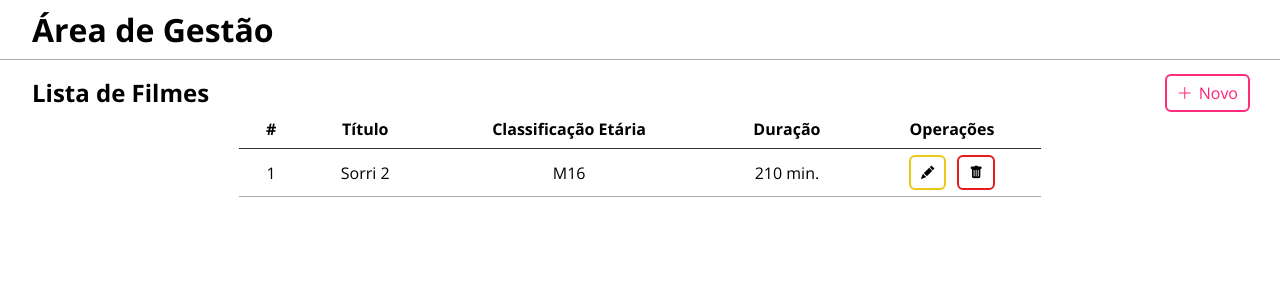
After one commit to alyrx/cinema-app, a PHP site: page /movies/index.php in a window 1280 px wide. The commit adds this page. Shown: the top 300 px of the page. Run offline with PHP 8.4, Linux system fonts and the light colour scheme; data comes from the database, SQL or seed files in the repository.

Commit message:
Added Movie management page

```diff
--- a/assets/css/app.css
+++ b/assets/css/app.css
@@ -1,4 +1,7 @@
+/* Google Fonts @import */
 @import url("https://fonts.googleapis.com/css2?family=Open+Sans:wght@300..800&display=swap");
+
+/* Bootstrap Icons @import */
 @import url("https://cdn.jsdelivr.net/npm/bootstrap-icons@1.11.3/font/bootstrap-icons.min.css");
 
 /* Fonts */
@@ -21,7 +24,8 @@ h6,
 hr,
 figure,
 p,
-pre {
+pre,
+body {
     margin: 0;
 }
 
@@ -31,25 +35,33 @@ main {
 }
 
 header {
-    padding: 4px 32px;
+    display: flex;
+    justify-content: space-between;
+    align-items: center;
 
+    padding: 8px 32px;
+    border-bottom: 1px solid #aaa;
+}
+
+.inner-header {
     display: flex;
     justify-content: space-between;
 }
 
-main section {
+#movie-grid {
     display: flex;
     column-gap: 16px;
 }
 
 /* Movie Management page */
-#movie-table {
+#content-section {
     display: flex;
-    justify-content: center;
+    flex-direction: column;
+    align-items: center;
     margin: 0px auto;
 }
 
-#movie-table table {
+#content-section table {
     padding: 16px 16px;
 
     border-collapse: collapse;
@@ -57,20 +69,20 @@ main section {
     width: 66%;
 }
 
-#movie-table th {
+#content-section th {
     border-bottom: 1px solid #333;
 }
 
-#movie-table td {
+#content-section td {
     border-bottom: 1px solid #aaa;
 }
 
-#movie-table th,
-#movie-table td {
+#content-section th,
+#content-section td {
     padding: 8px 16px;
 }
 
-#movie-table .movie-info {
+#content-section .movie-info {
     background-color: inherit;
 
     transition: all;
@@ -78,45 +90,174 @@ main section {
     transition-timing-function: ease-in-out;
 }
 
-#movie-table .movie-info:hover {
+#content-section .movie-info:hover {
     background-color: #eee;
 }
 
-.btn-new {
+#content-section .movie-info .operations-list {
+    display: flex;
+    justify-content: center;
+}
+
+#content-section .movie-info .operations-list input{
+    font-size: 14px;
+}
+
+#content-section form {
+    width: 33%;
+}
+
+#content-section form div {
+    width: 100%;
+
+    margin-bottom: 12px;
+}
+
+#content-section form div label {
+    display: block;
+    width: 100%;
+    margin-bottom: 4px;
+}
+
+#content-section form div input {
+    border: 1px solid #333;
+    border-radius: 4px;
+
+    padding: 6px 10px;
+    font-size: 14px;
+
+    width: 100%;
+
+    font-family: inherit;
+}
+
+#content-section form div input:focus {
+    outline: none;
+    border: 1px solid #ff2c7b;
+}
+
+.btn {
     display: inline-flex;
+    align-self: center;
 
+    font-size: 16px;
     text-decoration: none;
     color: #ff2173;
 
     padding: 6px 10px;
     outline: 2px solid #ff2c7b;
+    border: none;
     border-radius: 4px;
-
-    align-self: center;
-    justify-self: end;
 
     transition: all;
     transition-duration: 75ms;
     transition-timing-function: ease-in-out;
 }
 
-.btn-new:hover {
-    text-decoration: none;
+.btn:hover {
     color: #fff;
     background-color: #ff2c7b;
 
+    outline: 2px solid #ff2c7b;
+}
+
+.btn-submit {
+    display: inline-flex;
+    background: inherit;
+    color: inherit;
+
     padding: 6px 10px;
-    outline: 2px solid #ff2c7b;
+    margin-left: 4px;
+    outline: 2px solid green;
+    border: none;
     border-radius: 4px;
 
-    align-self: center;
-    justify-self: end;
+    font-family: inherit;
+    font-size: inherit;
+
+    cursor: pointer;
 }
 
-.btn-new > p {
+.btn-submit:hover {
+    background-color: green;
+    color: #fff;
+}
+
+.btn-cancel {
+    display: inline-flex;
+    align-self: center;
+
+    text-decoration: none;
+    color: inherit;
+
+    padding: 6px 10px;
+    outline: 2px solid #aaa;
+    border: none;
+    border-radius: 4px;
+
+    transition: all;
+    transition-duration: 75ms;
+    transition-timing-function: ease-in-out;
+}
+
+.btn-cancel:hover {
+    color: #fff;
+    background-color: #aaa;
+
+    outline: 2px solid #aaa;
+}
+
+.btn-edit {
+    display: inline-flex;
+    align-self: center;
+
+    text-decoration: none;
+    color: inherit;
+    background-color: inherit;
+
+    padding: 8px 10px;
+    outline: 2px solid #e9ca1b;
+    border: none;
+    border-radius: 4px;
+
+    transition: all;
+    transition-duration: 75ms;
+    transition-timing-function: ease-in-out;
+}
+
+.btn-edit:hover {
+    background-color: #e9ca1b;
+}
+
+.btn-delete {
+    display: inline-flex;
+    align-self: center;
+
+    text-decoration: none;
+    color: inherit;
+    background-color: inherit;
+
+    padding: 8px 10px;
+    outline: 2px solid #e91b1b;
+    border: none;
+    border-radius: 4px;
+
+    transition: all;
+    transition-duration: 75ms;
+    transition-timing-function: ease-in-out;
+}
+
+.btn-delete:hover {
+    background-color: #e91b1b;
+    color: #fff;
+}
+
+a > p,
+button > p {
     margin-left: 6px
 }
 
+/* Ticketing page */
 div.movie-card {
     width: fit-content;
     text-align: center;
@@ -159,3 +300,21 @@ footer {
         width: 100%;
     }
 }
+
+/*
+* Remove arrows from input of type number
+* Source: https://www.w3schools.com/howto/howto_css_hide_arrow_number.asp
+*/
+
+/* Chrome, Safari, Edge, Opera */
+input::-webkit-outer-spin-button,
+input::-webkit-inner-spin-button {
+    -webkit-appearance: none;
+    margin: 0;
+}
+
+/* Firefox */
+input[type=number] {
+    appearance: textfield;
+    -moz-appearance: textfield;
+}
--- a/index.php
+++ b/index.php
@@ -16,7 +16,7 @@ require 'assets/db/config.db.php';
         <h1>Cinema</h1>
     </header>
     <main>
-        <section>
+        <section id="movie-grid">
             <div class="movie-card">
                 <img src="assets/images/sorri2.webp">
 
--- /dev/null
+++ b/movies/index.php
@@ -0,0 +1,76 @@
+<?php
+// Start session to destroy unsecessary temporary variables
+session_start();
+session_destroy();
+
+require '../assets/db/config.db.php';
+
+$query = "SELECT * FROM movies";
+$stmt = $db->prepare($query);
+$stmt->execute();
+$movies = $stmt->fetchAll();
+?>
+
+<!DOCTYPE html>
+<html lang="en">
+<head>
+    <meta charset="UTF-8">
+    <meta name="viewport" content="width=device-width, initial-scale=1.0">
+    <title>Filmes - Área de Gestão | Cinema App</title>
+
+    <link rel="stylesheet" href="../assets/css/app.css">
+</head>
+<body class="open-sans-regular">
+    <header>
+        <h1>Área de Gestão</h1>
+    </header>
+    <main>
+        <div class="inner-header">
+            <h2>Lista de Filmes</h2>
+            <a class="btn" href="./create.php">
+                <i class="bi bi-plus-lg"></i>
+                <p>Novo</p>
+            </a>
+        </div>
+        <section id="content-section">
+            <table>
+                <thead>
+                    <tr>
+                        <th>#</th>
+                        <th>Título</th>
+                        <th>Classificação Etária</th>
+                        <th>Duração</th>
+                        <th>Operações</th>
+                    </tr>
+                </thead>
+                <tbody>
+                    <?php foreach ($movies as $movie): ?>
+                        <tr class="movie-info">
+                            <td><?= $movie['id'] ?></td>
+                            <td><?= $movie['title'] ?></td>
+                            <td><?= $movie['rating'] ?></td>
+                            <td><?= $movie['duration'] . "\tmin." ?></td>
+                            <td>
+                                <div class="operations-list">
+                                    <form action="./edit.php" method="get">
+                                        <input type="hidden" name="id" value="<?= $movie['id'] ?>">
+                                        <button href="./store.php" type="submit" class="btn-edit">
+                                            <i class="bi bi-pencil-fill"></i>
+                                        </button>
+                                    </form>
+                                    <form action="./delete.php" method="get">
+                                        <input type="hidden" name="id" value="<?= $movie['id'] ?>">
+                                        <button href="./store.php" type="submit" class="btn-delete">
+                                            <i class="bi bi-trash-fill"></i>
+                                        </button>
+                                    </form>
+                                </div>
+                            </td>
+                        </tr>
+                    <?php endforeach ?>
+                </tbody>
+            </table>
+        </section>
+    </main>
+</body>
+</html>
```
Also changed, not shown: movies/create.php (added, +63 -0 lines), movies/delete.php (added, +14 -0 lines), movies/edit.php (added, +75 -0 lines), movies/list.php (deleted, +0 -54 lines), movies/store.php (added, +34 -0 lines), movies/update.php (added, +39 -0 lines), movies/verify.php (added, +24 -0 lines), 1 other file.
